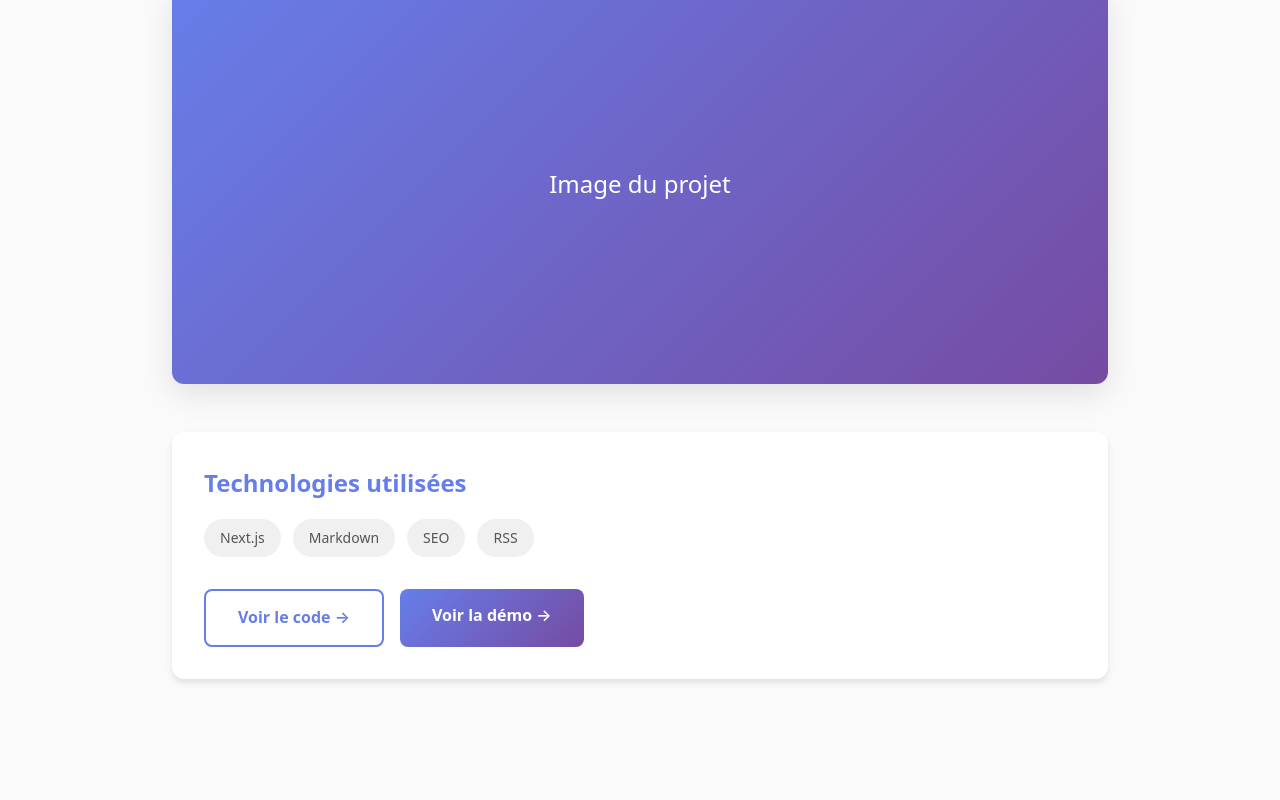
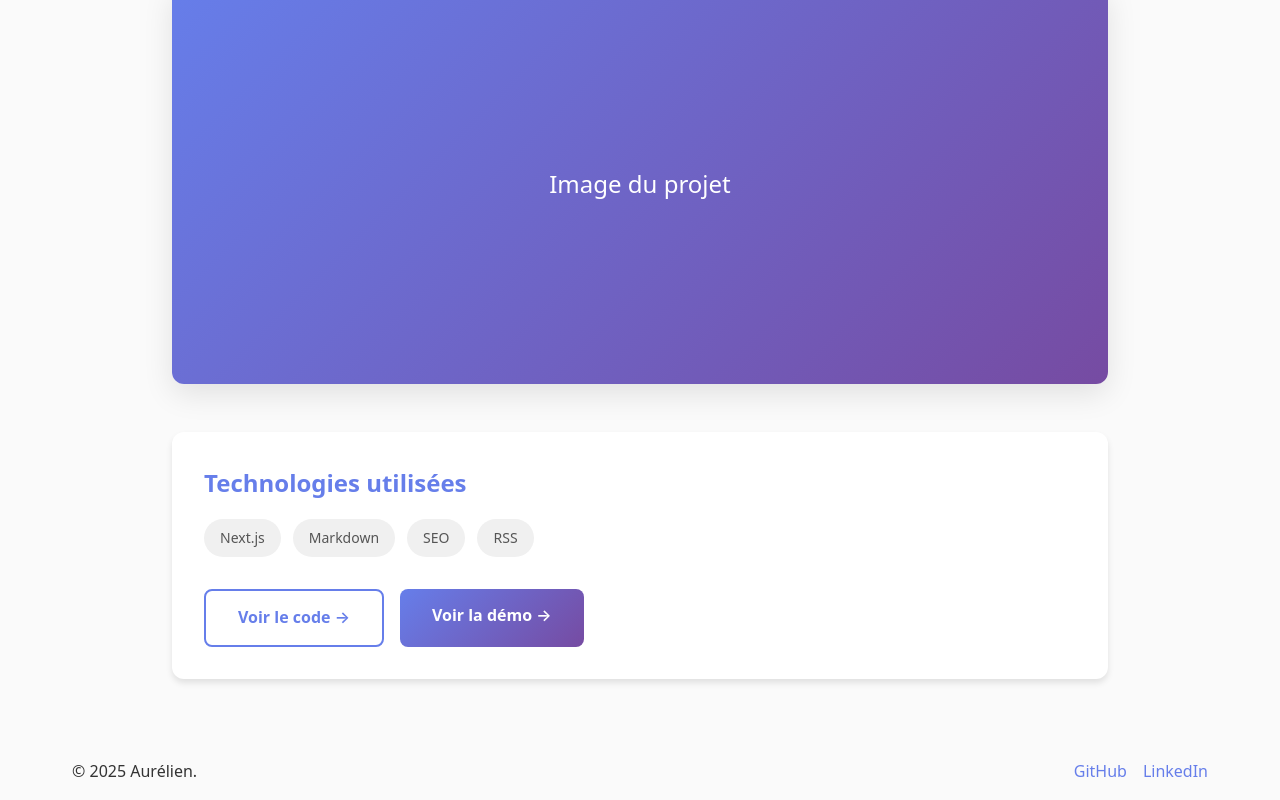
Before and after one commit to clariss31/Portfolio, a Next.js app: page /projets/blog in a window 1280 px wide. Shown: the part 459-1259 px from the top of the page. Before the commit the page ends 1202 px from the top, so only its background shows below. Built offline with nearby package versions, Linux system fonts and the light colour scheme.

Commit message:
feat: add Footer component with basic styling and integrate it into the root layout.

```diff
--- a/app/layout.js
+++ b/app/layout.js
@@ -1,10 +1,10 @@
-import "./globals.css"
-import Navigation from "@/components/Navigation/Navigation"
-
+import "./globals.css";
+import Navigation from "@/components/Navigation/Navigation";
+import Footer from "@/components/Footer/Footer";
 export const metadata = {
   title: "Portfolio de Prénom Nom",
   description: "Développeur web passionné par React et Next.js",
-}
+};
 
 export default function RootLayout({ children }) {
   return (
@@ -12,7 +12,8 @@
       <body>
         <Navigation />
         <main>{children}</main>
+        <Footer />
       </body>
     </html>
-  )
+  );
 }
--- /dev/null
+++ b/components/Footer/Footer.js
@@ -0,0 +1,17 @@
+import styles from "./Footer.module.css";
+
+export default function Footer({ children }) {
+  return (
+    <footer className={styles.footer}>
+      <p>© {new Date().getFullYear()} Aurélien.</p>
+      <p className={styles.links}>
+        <a href="https://github.com/aurelienec" target="_blank">
+          GitHub
+        </a>
+        <a href="https://www.linkedin.com/in/john-doe/" target="_blank">
+          LinkedIn
+        </a>
+      </p>
+    </footer>
+  );
+}
--- /dev/null
+++ b/components/Footer/Footer.module.css
@@ -0,0 +1,18 @@
+.footer {
+    max-width: 1200px;
+    margin: 0 auto;
+    padding: 1rem 2rem;
+    display: flex;
+    justify-content: space-between;
+    align-items: center;
+}
+
+.links {
+    display: flex;
+    gap: 1rem;
+}
+
+.links a {
+    text-decoration: none;
+    color: #667eea;
+}
```
